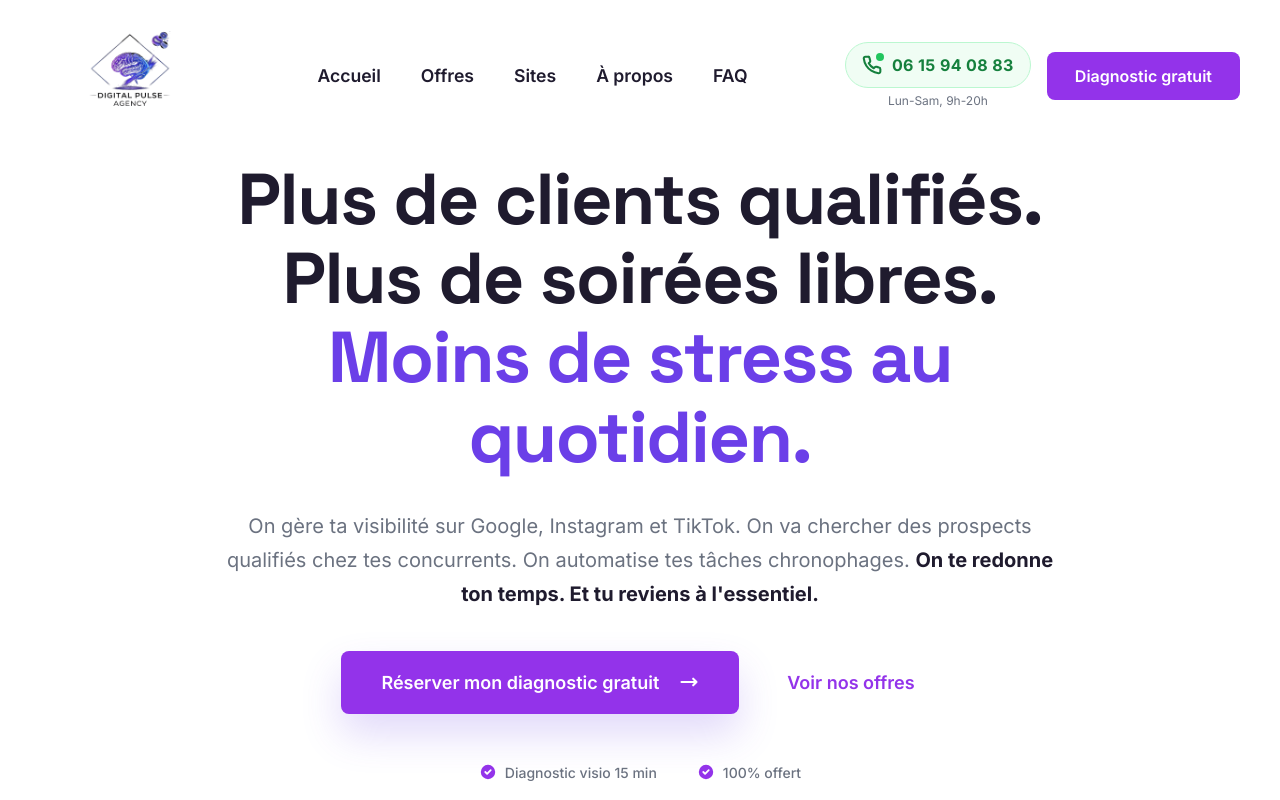
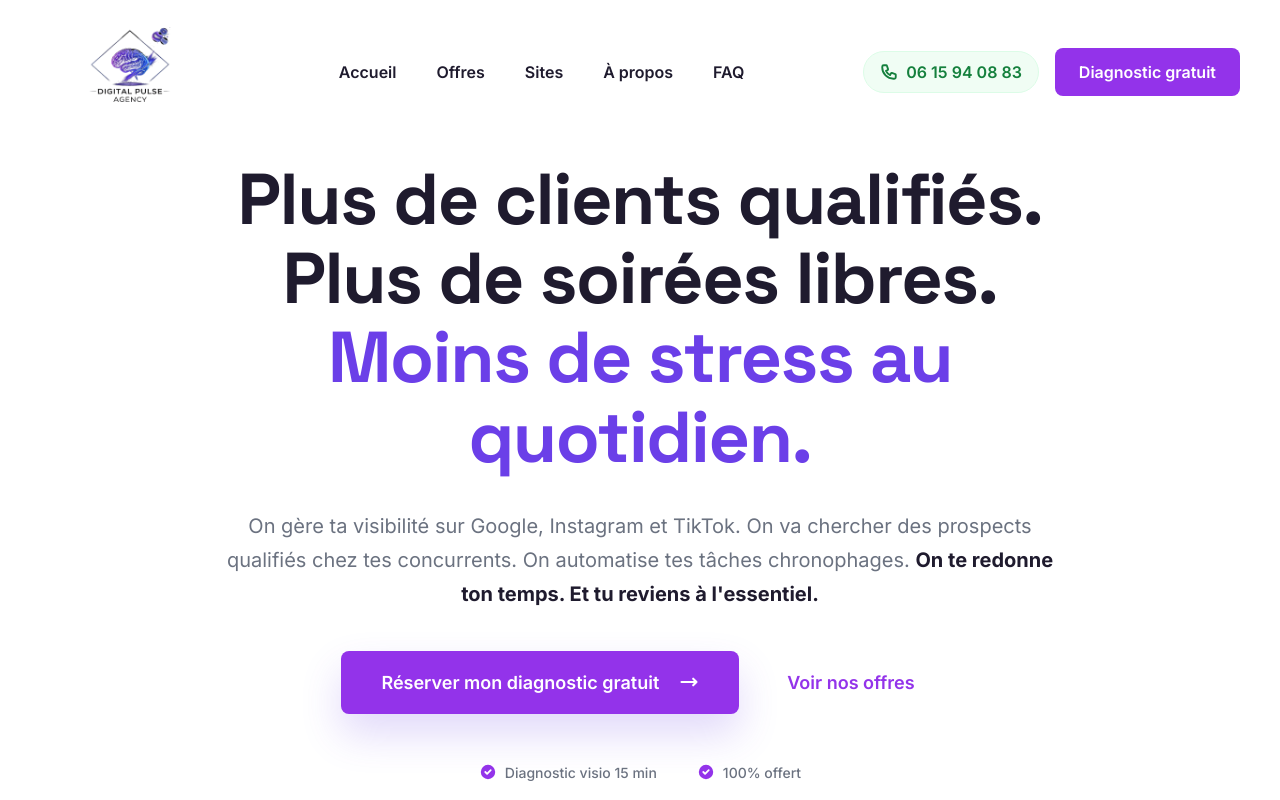
Before and after one commit to DigitalPulseAgency/SITE-AGENCE-definitif, a React (Vite) app: page / in a window 1280 px wide. Shown: the top 800 px of the page. Built offline with nearby package versions, Linux system fonts and the light colour scheme.

Commit message:
Header mobile: burger menu

```diff
--- a/src/components/Header.jsx
+++ b/src/components/Header.jsx
@@ -1,8 +1,8 @@
 import React, { useState, useEffect } from 'react';
-import { Brain, Phone } from 'lucide-react';
 import { CAL_LINK } from '../config/links';
 
 export default function Header() {
+  const [mobileMenuOpen, setMobileMenuOpen] = useState(false);
   const [scrolled, setScrolled] = useState(false);
 
   useEffect(() => {
@@ -12,6 +12,19 @@ export default function Header() {
     window.addEventListener('scroll', handleScroll);
     return () => window.removeEventListener('scroll', handleScroll);
   }, []);
+
+  const handleNavClick = (sectionId) => (e) => {
+    e.preventDefault();
+    setMobileMenuOpen(false);
+    setTimeout(() => {
+      const element = document.getElementById(sectionId);
+      if (element) {
+        element.scrollIntoView({ behavior: 'smooth', block: 'start' });
+      } else {
+        window.scrollTo({ top: 0, behavior: 'smooth' });
+      }
+    }, 150);
+  };
 
   return (
     <header style={{
@@ -29,66 +42,127 @@ export default function Header() {
         display: 'flex',
         alignItems: 'center',
         justifyContent: 'space-between',
-        padding: '1rem 0'
+        padding: '0.75rem 0'
       }}>
-        <a href="#top" style={{ display: 'inline-flex', alignItems: 'center', justifyContent: 'center', transition: 'opacity 0.2s ease' }} onMouseOver={(e) => e.currentTarget.style.opacity = '0.9'} onMouseOut={(e) => e.currentTarget.style.opacity = '1'}>
-          <img src="/logo/logo_icon.png" alt="Digital Pulse Agency" className="hq-logo logo-mobile" loading="eager" />
-          <img src="/logo/logo_light_bg.png" alt="Digital Pulse Agency" className="hq-logo logo-desktop" loading="eager" />
+        {/* LOGO */}
+        <a
+          href="#hero"
+          onClick={handleNavClick('hero')}
+          style={{ display: 'inline-flex', alignItems: 'center' }}
+        >
+          <img
+            src="/logo/logo_light_bg.png"
+            alt="DigitalPulse Agency"
+            style={{ height: '60px', width: 'auto' }}
+            className="logo-img"
+          />
         </a>
 
-        {/* Nav Links - Desktop */}
-        <nav style={{ display: 'none', gap: '2.5rem', fontWeight: 600, fontSize: '1.1rem' }} className="desktop-nav">
+        {/* NAVIGATION DESKTOP — CACHÉE SUR MOBILE */}
+        <nav className="desktop-only" style={{ display: 'none', gap: '2.5rem', fontWeight: 600 }}>
+          <a href="#hero" onClick={handleNavClick('hero')} style={{ color: '#1F1B2E', textDecoration: 'none' }}>Accueil</a>
+          <a href="#offres" onClick={handleNavClick('offres')} style={{ color: '#1F1B2E', textDecoration: 'none' }}>Offres</a>
+          <a href="#sites" onClick={handleNavClick('sites')} style={{ color: '#1F1B2E', textDecoration: 'none' }}>Sites</a>
+          <a href="#a-propos" onClick={handleNavClick('a-propos')} style={{ color: '#1F1B2E', textDecoration: 'none' }}>À propos</a>
+          <a href="#faq" onClick={handleNavClick('faq')} style={{ color: '#1F1B2E', textDecoration: 'none' }}>FAQ</a>
+        </nav>
+
+        {/* BOUTONS DESKTOP — CACHÉS SUR MOBILE */}
+        <div className="desktop-only" style={{ display: 'none', alignItems: 'center', gap: '1rem' }}>
+          {/* Pilule téléphone */}
           <a
-            href="#hero"
-            style={{ color: 'var(--text-main)' }}
-            onClick={(e) => {
-              e.preventDefault();
-              const heroSection = document.getElementById('hero');
-              if (heroSection) {
-                heroSection.scrollIntoView({ behavior: 'smooth' });
-              } else {
-                window.scrollTo({ top: 0, behavior: 'smooth' });
-              }
+            href="tel:+33615940883"
+            style={{
+              display: 'flex',
+              alignItems: 'center',
+              gap: '0.5rem',
+              backgroundColor: '#F0FDF4',
+              padding: '0.5rem 1rem',
+              borderRadius: '9999px',
+              border: '1px solid #DCFCE7',
+              color: '#15803D',
+              fontWeight: 600,
+              textDecoration: 'none'
             }}
           >
-            Accueil
+            <svg width="18" height="18" fill="none" stroke="currentColor" viewBox="0 0 24 24" strokeWidth="2.5">
+              <path strokeLinecap="round" strokeLinejoin="round" d="M3 5a2 2 0 012-2h3.28a1 1 0 01.948.684l1.498 4.493a1 1 0 01-.502 1.21l-2.257 1.13a11.042 11.042 0 005.516 5.516l1.13-2.257a1 1 0 011.21-.502l4.493 1.498a1 1 0 01.684.949V19a2 2 0 01-2 2h-1C9.716 21 3 14.284 3 6V5z" />
+            </svg>
+            06 15 94 08 83
           </a>
-          <a href="#offres" style={{ color: 'var(--text-main)' }}>Offres</a>
-          <a href="#sites" style={{ color: 'var(--text-main)' }}>Sites</a>
-          <a href="#a-propos" style={{ color: 'var(--text-main)' }}>À propos</a>
-          <a href="#faq" style={{ color: 'var(--text-main)' }}>FAQ</a>
-        </nav>
 
-        {/* CTA Area */}
-        <div style={{ display: 'flex', alignItems: 'center', gap: '1rem' }}>
-          <div style={{ display: 'flex', flexDirection: 'column', alignItems: 'center' }}>
-            <a href="tel:+33615940883" className="phone-pill">
-              <span style={{ position: 'relative', display: 'flex', alignItems: 'center' }}>
-                <Phone size={20} strokeWidth={2.5} />
-                <span style={{ position: 'absolute', top: '-2px', right: '-2px', display: 'flex', height: '8px', width: '8px' }}>
-                  <span className="animate-ping" style={{ position: 'absolute', height: '100%', width: '100%', borderRadius: '50%', backgroundColor: '#4ADE80', opacity: 0.75 }}></span>
-                  <span style={{ position: 'relative', borderRadius: '50%', height: '8px', width: '8px', backgroundColor: '#22C55E' }}></span>
-                </span>
-              </span>
-              <span className="phone-number-text">06 15 94 08 83</span>
-            </a>
-            <span className="hours-text">Lun-Sam, 9h-20h</span>
-          </div>
-
-          <a href={CAL_LINK} target="_blank" rel="noopener noreferrer" className="btn btn-primary" style={{ padding: '0.75rem 1.75rem', fontSize: '1rem' }}>
+          {/* CTA Diagnostic gratuit */}
+          <a
+            href={CAL_LINK}
+            target="_blank"
+            rel="noopener noreferrer"
+            className="btn btn-primary"
+            style={{ padding: '0.75rem 1.5rem', fontSize: '1rem' }}
+          >
             Diagnostic gratuit
           </a>
         </div>
+
+        {/* BURGER BUTTON — MOBILE UNIQUEMENT */}
+        <button
+          onClick={() => setMobileMenuOpen(true)}
+          className="mobile-burger"
+          style={{
+            display: 'none',
+            alignItems: 'center',
+            justifyContent: 'center',
+            width: '44px',
+            height: '44px',
+            border: '1px solid #E5E7EB',
+            borderRadius: '8px',
+            background: 'none',
+            cursor: 'pointer'
+          }}
+          aria-label="Menu"
+        >
+          <svg style={{ width: '24px', height: '24px' }} fill="none" stroke="currentColor" viewBox="0 0 24 24" strokeWidth="2.5">
+            <path strokeLinecap="round" strokeLinejoin="round" d="M4 6h16M4 12h16M4 18h16" />
+          </svg>
+        </button>
+
       </div>
+
+      {/* MENU MOBILE PLEIN ÉCRAN */}
+      {mobileMenuOpen && (
+        <div style={{ position: 'fixed', inset: 0, zIndex: 100, backgroundColor: 'white', display: 'flex', flexDirection: 'column' }}>
+          <div style={{ display: 'flex', alignItems: 'center', justifyContent: 'space-between', padding: '1.5rem', borderBottom: '1px solid #E5E7EB' }}>
+            <span style={{ fontSize: '1.25rem', fontWeight: 700 }}>Menu</span>
+            <button
+              onClick={() => setMobileMenuOpen(false)}
+              style={{ width: '44px', height: '44px', display: 'flex', alignItems: 'center', justifyContent: 'center', border: 'none', background: 'none', cursor: 'pointer' }}
+              aria-label="Fermer"
+            >
+              <svg style={{ width: '28px', height: '28px' }} fill="none" stroke="currentColor" viewBox="0 0 24 24" strokeWidth="2.5">
+                <path strokeLinecap="round" strokeLinejoin="round" d="M6 18L18 6M6 6l12 12" />
+              </svg>
+            </button>
+          </div>
+          <nav style={{ display: 'flex', flexDirection: 'column', padding: '1.5rem', gap: '0.5rem' }}>
+            <a href="#hero" onClick={handleNavClick('hero')} style={{ padding: '1rem', fontSize: '1.25rem', fontWeight: 700, color: '#1F1B2E', textDecoration: 'none', borderRadius: '8px' }} onMouseOver={e => e.currentTarget.style.backgroundColor = '#F3F4F6'} onMouseOut={e => e.currentTarget.style.backgroundColor = 'transparent'}>Accueil</a>
+            <a href="#offres" onClick={handleNavClick('offres')} style={{ padding: '1rem', fontSize: '1.25rem', fontWeight: 700, color: '#1F1B2E', textDecoration: 'none', borderRadius: '8px' }} onMouseOver={e => e.currentTarget.style.backgroundColor = '#F3F4F6'} onMouseOut={e => e.currentTarget.style.backgroundColor = 'transparent'}>Offres</a>
+            <a href="#sites" onClick={handleNavClick('sites')} style={{ padding: '1rem', fontSize: '1.25rem', fontWeight: 700, color: '#1F1B2E', textDecoration: 'none', borderRadius: '8px' }} onMouseOver={e => e.currentTarget.style.backgroundColor = '#F3F4F6'} onMouseOut={e => e.currentTarget.style.backgroundColor = 'transparent'}>Sites</a>
+            <a href="#a-propos" onClick={handleNavClick('a-propos')} style={{ padding: '1rem', fontSize: '1.25rem', fontWeight: 700, color: '#1F1B2E', textDecoration: 'none', borderRadius: '8px' }} onMouseOver={e => e.currentTarget.style.backgroundColor = '#F3F4F6'} onMouseOut={e => e.currentTarget.style.backgroundColor = 'transparent'}>À propos</a>
+            <a href="#faq" onClick={handleNavClick('faq')} style={{ padding: '1rem', fontSize: '1.25rem', fontWeight: 700, color: '#1F1B2E', textDecoration: 'none', borderRadius: '8px' }} onMouseOver={e => e.currentTarget.style.backgroundColor = '#F3F4F6'} onMouseOut={e => e.currentTarget.style.backgroundColor = 'transparent'}>FAQ</a>
+          </nav>
+        </div>
+      )}
+
       <style>{`
-        .hq-logo { object-fit: contain; }
-        .logo-mobile { display: block; height: 75px; width: auto; }
-        .logo-desktop { display: none; height: 120px; width: auto; }
+        .mobile-burger { display: flex !important; }
+        .desktop-only { display: none !important; }
 
         @media(min-width: 768px) {
-          .desktop-nav { display: flex !important; }
-          .logo-mobile { display: none; }
-          .logo-desktop { display: block; }
+          .mobile-burger { display: none !important; }
+          .desktop-only { display: flex !important; }
+          .logo-img { height: 100px !important; }
+        }
+        @media(min-width: 1024px) {
+          .logo-img { height: 120px !important; }
         }
       `}</style>
     </header>
```
